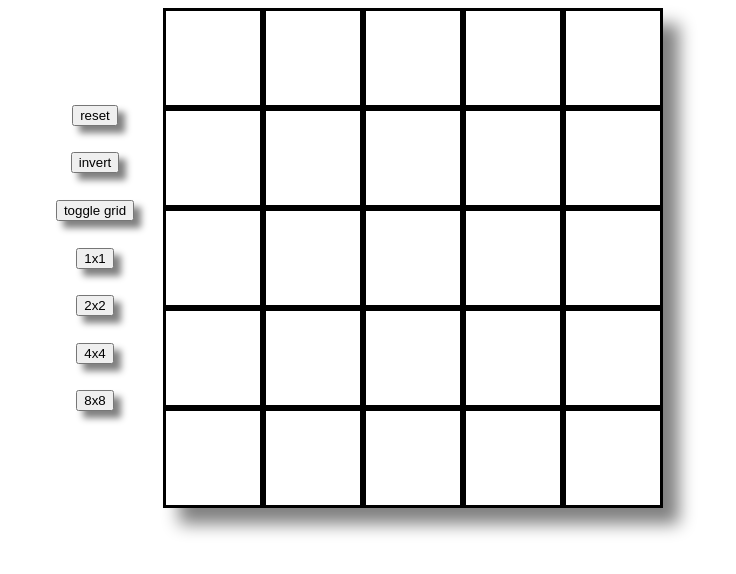
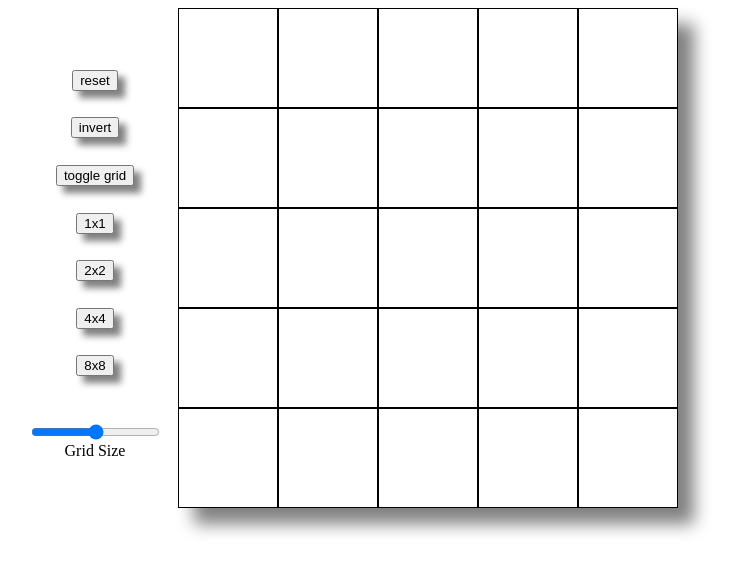
Before and after one commit to AKanoniOS/etch-a-sketch, a plain HTML site: page new/index.html in a window 1280 px wide. Shown: the whole page, without its empty margins (287-1023 px from the left). Drawn offline with Linux system fonts and the light colour scheme.

Commit message:
add grid size slider

```diff
--- a/new/index.html
+++ b/new/index.html
@@ -18,6 +18,9 @@
                 <button onclick="drawCanvas(2)">2x2</button>
                 <button onclick="drawCanvas(4)">4x4</button>
                 <button onclick="drawCanvas(8)">8x8</button>
+                <p class="sliderValue"></p>
+                <input type="range" name="slider" min="1" max="64" steps="1" oninput="drawCanvas(this.value)">
+                <label for="slider">Grid Size</label>
             </div>
             <div class="canvas"></div>
         </div>
--- a/new/script.js
+++ b/new/script.js
@@ -50,8 +50,11 @@ function toggleGrid() {
     })
 }
 
-function drawGrid() {
 
-}
+
+
+
+
+
 
 drawCanvas(defaultSize)
--- a/new/style.css
+++ b/new/style.css
@@ -26,7 +26,7 @@
     box-shadow: 1em 1em 1em gray;
 }
 .gridActive {
-    border: solid black;
+    border: solid 0.2px black;
 }
 button {
     box-shadow: 0.5em 0.5em 0.5em gray;
```
